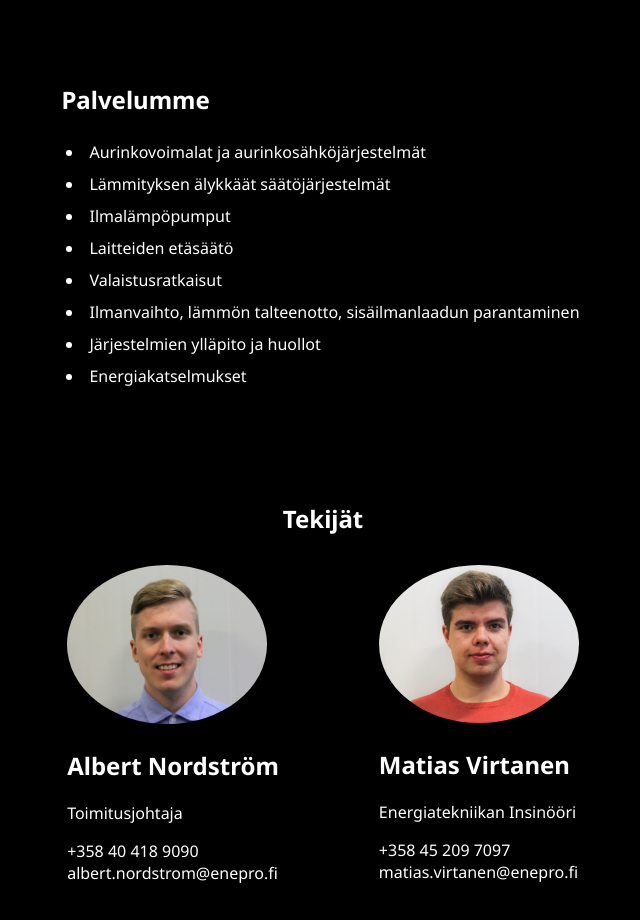
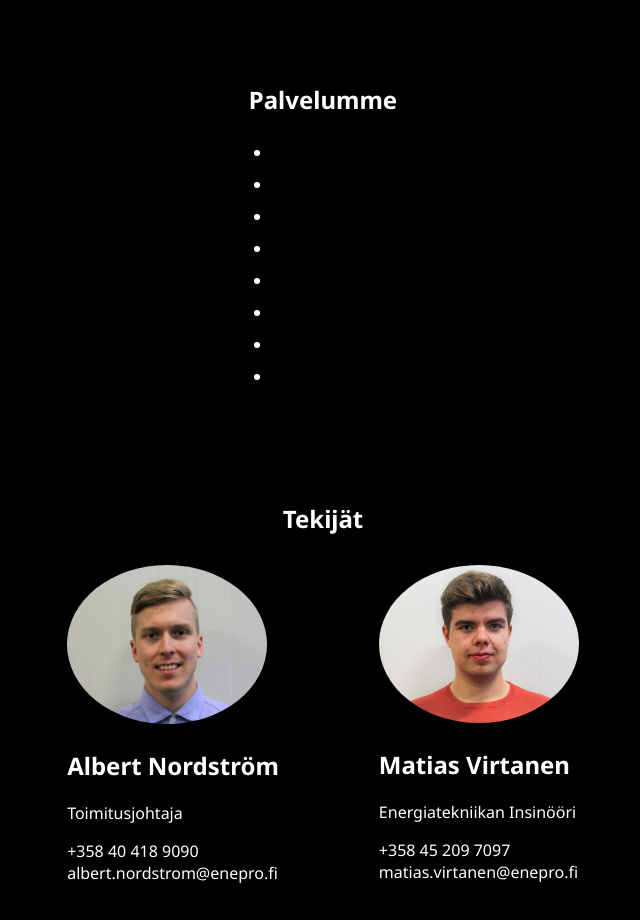
Before and after one commit to sundholmm/enepro-frontend, a React (Create React App) app: page / in a window 1280 px wide. Shown: the part 1140-2060 px from the top of the page, without its empty margins (317-957 px from the left). Built offline with nearby package versions, Linux system fonts and the light colour scheme.

Commit message:
added routing

```diff
--- a/src/components/App/App.js
+++ b/src/components/App/App.js
@@ -1,15 +1,28 @@
 import React from "react";
+import { BrowserRouter as Router, Route } from "react-router-dom";
+import data from "../../data/data.json";
 import Header from "../Header/Header";
 import Body from "../Body/Body";
 import Footer from "../Footer/Footer";
+import SingleService from "../SingleService/SingleService";
 import "./App.css";
 
 const App = () => {
+  const routes = data.services.map((service, index) => (
+    <Route key={index} path={`/${service.path}`}>
+      <SingleService service={service} />
+    </Route>
+  ));
   return (
     <div className="App">
-      <Header />
-      <Body />
-      <Footer />
+      <Router>
+        <Route exact path={"/"}>
+          <Header />
+          <Body />
+          <Footer />
+        </Route>
+        {routes}
+      </Router>
     </div>
   );
 };
--- a/src/components/Body/Body.js
+++ b/src/components/Body/Body.js
@@ -1,6 +1,7 @@
 import React from "react";
 import data from "../../data/data.json";
 import Contact from "../Contact/Contact";
+import { Link } from "react-router-dom";
 import "./Body.css";
 
 const Body = props => {
@@ -9,7 +10,9 @@ const Body = props => {
   ));
 
   const services = data.services.map((service, index) => (
-    <li key={index}>{service}</li>
+    <li key={index}>
+      <Link to={`/${service.path}`}>{service.title}</Link>
+    </li>
   ));
 
   const employees = data.employees.map(employee => {
```
